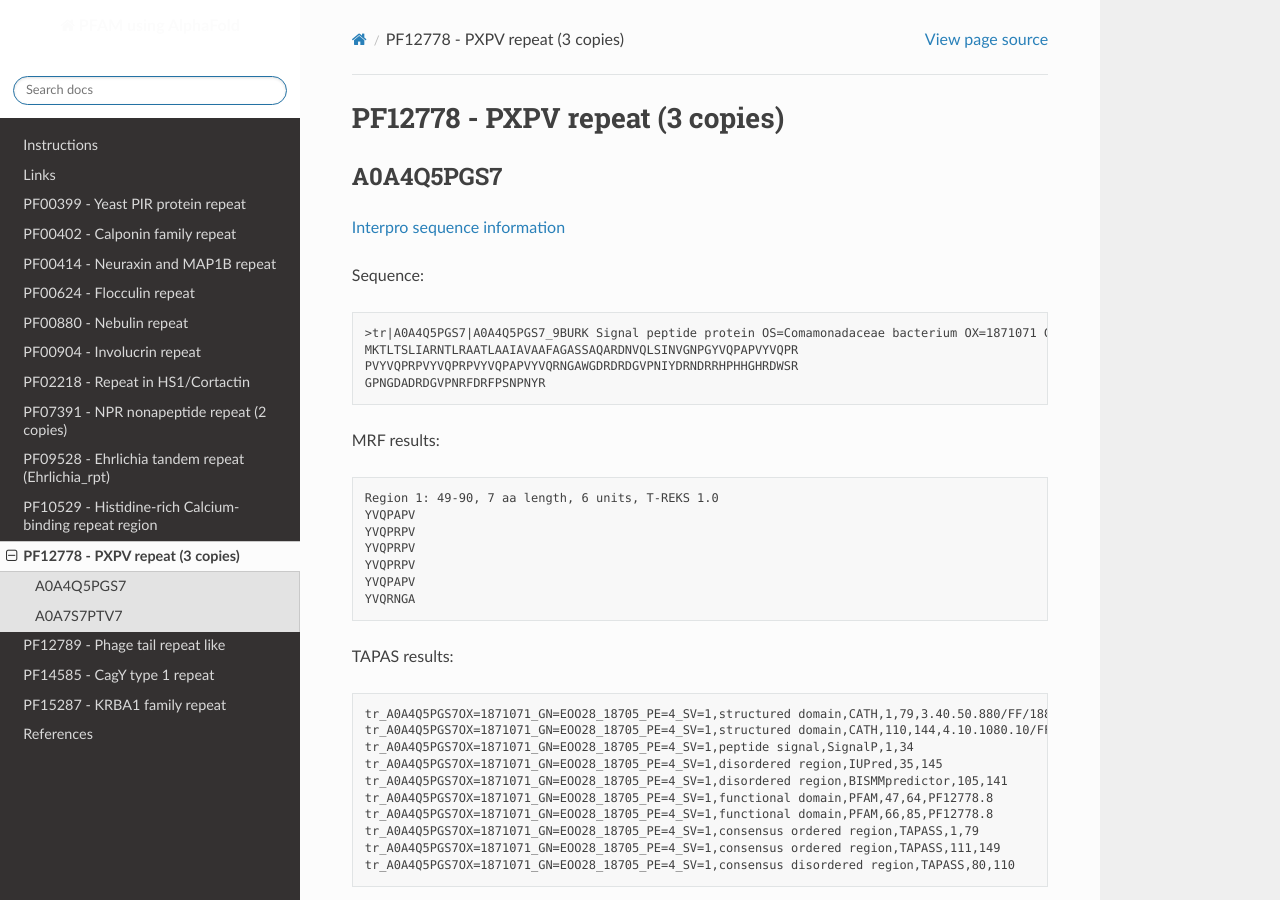
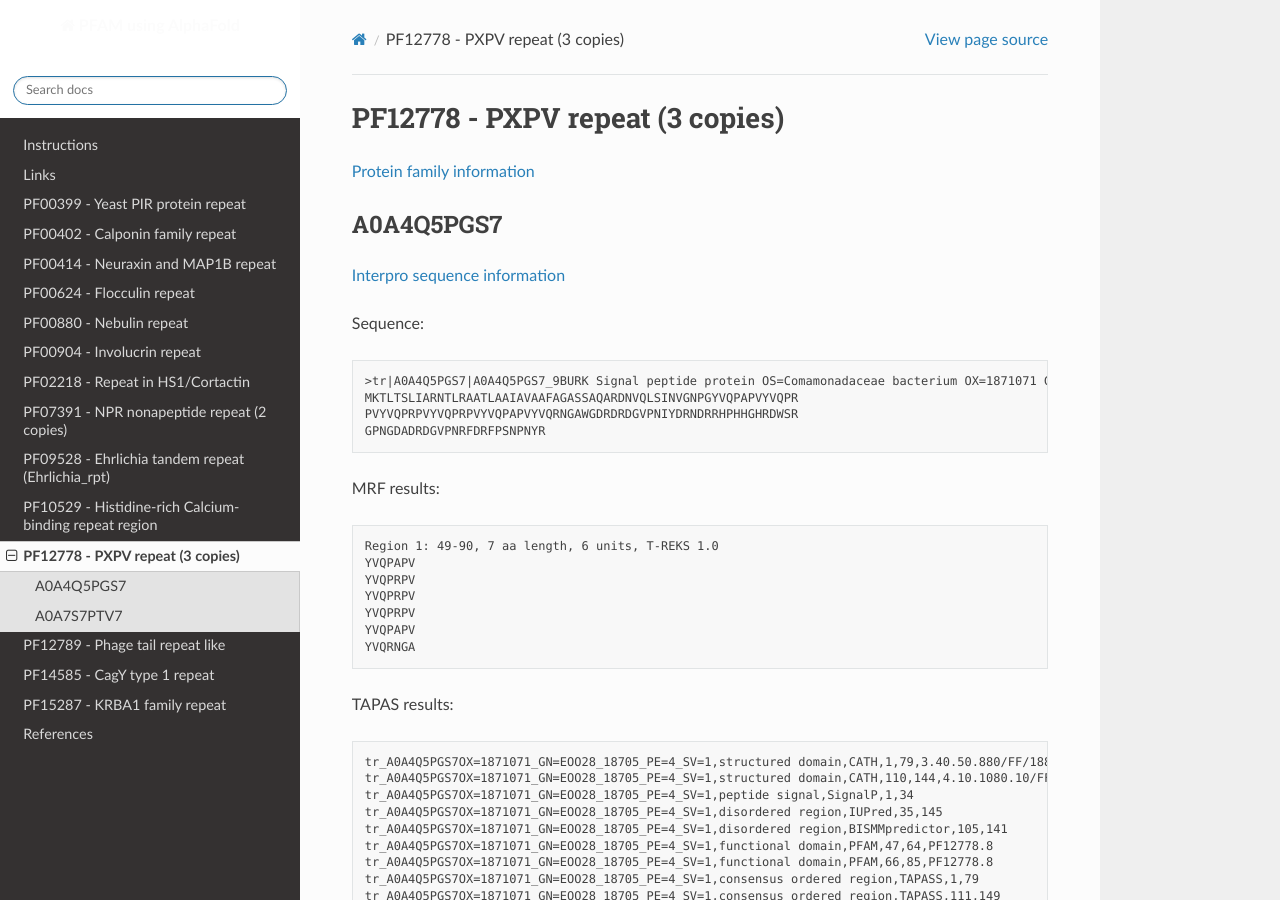
Before and after one commit to DraLaylaHirsh/AlphaFoldPfam, a Sphinx documentation site: the page built from docs/PF12778.rst, in a window 1280 px wide and 900 px high. Built offline with Sphinx 7.4.7 and the Read the Docs theme 2.0.0, drawn with Linux system fonts in a browser that asks for light colours.

Commit message:
Update PF12778.rst

```diff
--- a/docs/PF12778.rst
+++ b/docs/PF12778.rst
@@ -1,5 +1,8 @@
 PF12778 - PXPV repeat (3 copies)
 ================================
+
+`Protein family information <https://www.ebi.ac.uk/interpro/entry/pfam/PF12778/>`_
+
 
 A0A4Q5PGS7
 ----------
```
